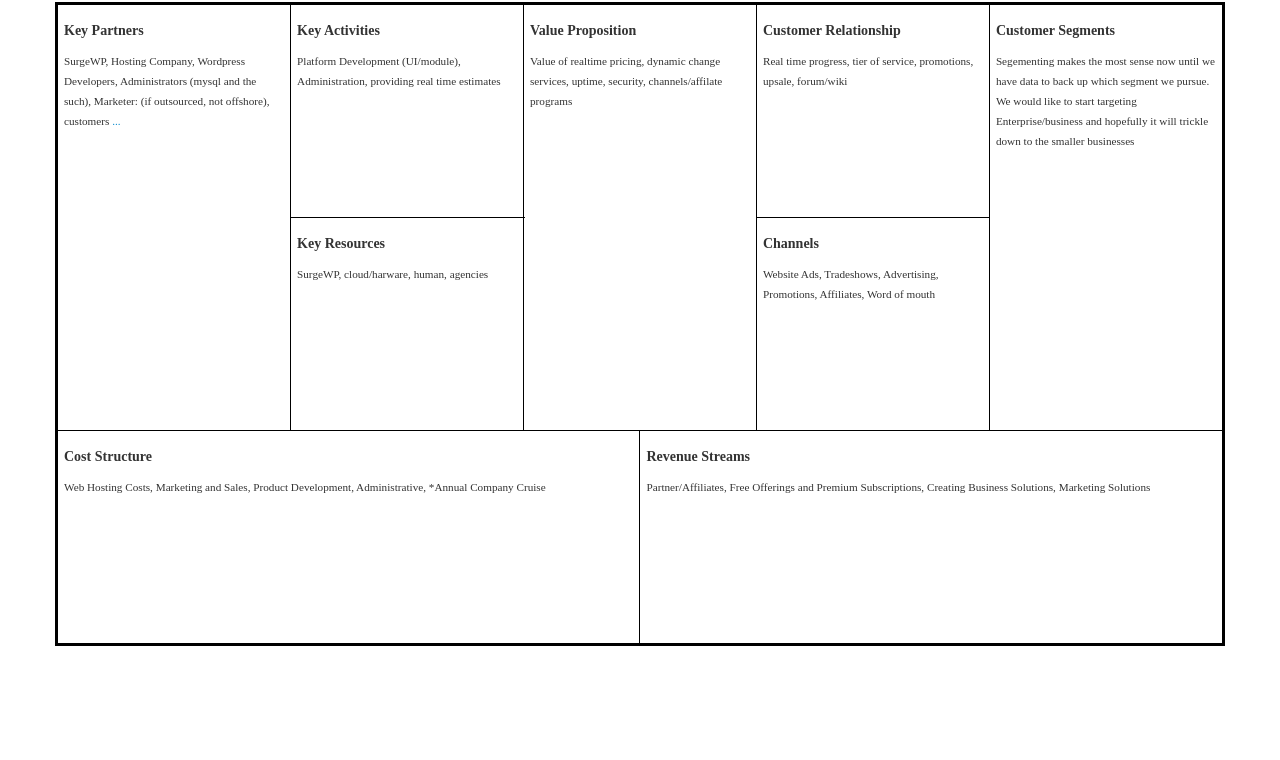
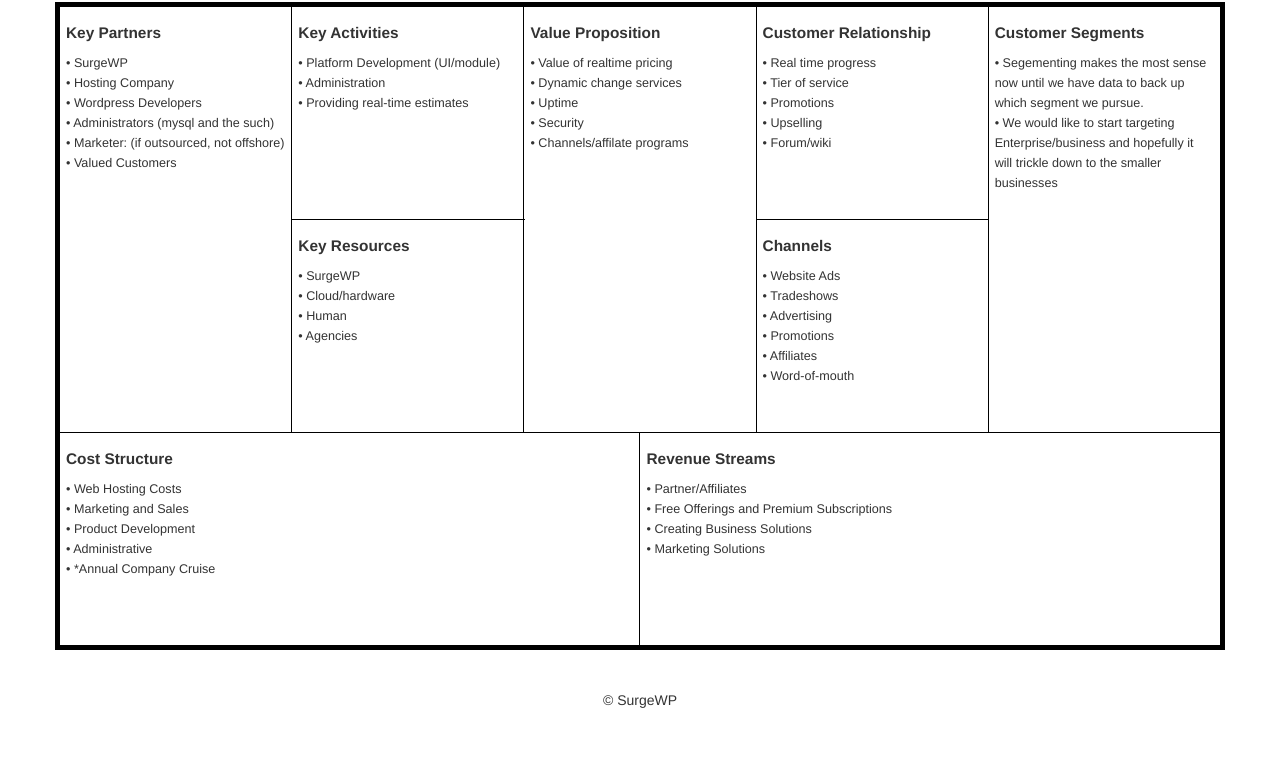
Before and after one commit to trevynmace/CalculatorBusinessModelCanvas, a plain HTML site: page index.html in a window 1280 px wide. Shown: the part 58-818 px from the top of the page. Drawn offline with Linux system fonts and the light colour scheme; a web font is replaced by a local one.

Commit message:
dev: playing around with formatting in the css. Added bullets too. fancy, fancy bullets.

```diff
--- a/css/canvas.css
+++ b/css/canvas.css
@@ -1,9 +1,9 @@
-BODY {font-family: 'Headland One', serif;}
+BODY {font-family: 'Helvetica', serif;}
 
 H1 {font-weight: 900;}
 
 #bizcanvas {
-  border: 3px solid black;
+  border: 5px solid black;
   width: 100%;
 }
 
@@ -14,10 +14,9 @@ H1 {font-weight: 900;}
   padding: 6px;
 }
 
-
 #bizcanvas H4 {
   font-weight: 700;
-  font-size: 1em;
+  font-size: 1.1em;
 }
 
 #bizcanvas H5 {
@@ -26,6 +25,10 @@ H1 {font-weight: 900;}
 }
 
 #bizcanvas p {
+  font-weight: 400;
+  font-size: 0.9em;
+}
+
+.copy {
   font-weight: 300;
-  font-size: 0.8em;
 }
--- a/index.html
+++ b/index.html
@@ -19,52 +19,136 @@
         <tr>
           <td colspan="2" rowspan="2">
             <h4>Key Partners</h4>
-            <p>SurgeWP, Hosting Company, Wordpress Developers, Administrators (mysql and the such), Marketer: (if outsourced, not offshore), customers
-            <a class=""
+            <p>
+              &bullet; SurgeWP
+            <br>
+              &bullet; Hosting Company
+            <br>
+              &bullet; Wordpress Developers
+            <br>
+              &bullet; Administrators (mysql and the such)
+            <br>
+              &bullet; Marketer: (if outsourced, not offshore)
+            <br>
+              &bullet; Valued Customers
+            <!--<a class=""
               data-original-title="More details"
               data-content="And here's some amazing content. It's very engaging. right?"
               data-placement="bottom"
-              rel="popover" href="#">...</a>
+              rel="popover" href="#">...</a>-->
             </p>
           </td>
           <td colspan="2">
             <h4>Key Activities</h4>
-            <p>Platform Development (UI/module), Administration, providing real time estimates</p>
+            <p>
+              &bullet; Platform Development (UI/module)
+            <br>
+              &bullet; Administration
+            <br>
+              &bullet; Providing real-time estimates
+            </p>
           </td>
           <td colspan="2" rowspan="2">
             <h4>Value Proposition</h4>
-            <p>Value of realtime pricing, dynamic change services, uptime, security, channels/affilate programs</p>
+            <p>
+              &bullet; Value of realtime pricing
+            <br>
+              &bullet; Dynamic change services
+            <br>
+              &bullet; Uptime
+            <br>
+              &bullet; Security
+            <br>
+              &bullet; Channels/affilate programs
+            </p>
           </td>
           <td colspan="2">
             <h4>Customer Relationship</h4>
-            <p>Real time progress, tier of service, promotions, upsale, forum/wiki</p>
+            <p>
+              &bullet; Real time progress
+            <br>
+              &bullet; Tier of service
+            <br>
+              &bullet; Promotions
+            <br>
+              &bullet; Upselling
+            <br>
+              &bullet; Forum/wiki
+            </p>
           </td>
           <td colspan="2" rowspan="2">
             <h4>Customer Segments</h4>
-            <p>Segementing makes the most sense now until we have data to back up which segment we pursue. We would like to start targeting Enterprise/business and hopefully it will trickle down to the smaller businesses</p>
+            <p>
+              &bullet; Segementing makes the most sense now until we have data to back up which segment we pursue.
+            <br>
+              &bullet; We would like to start targeting Enterprise/business and hopefully it will trickle down to the smaller businesses
+            </p>
           </td>
         </tr>
         <tr>
           <td colspan="2">
             <h4>Key Resources</h4>
-            <p>SurgeWP, cloud/harware, human, agencies</p>
+            <p>
+              &bullet; SurgeWP
+            <br>
+              &bullet; Cloud/hardware
+            <br>
+              &bullet; Human
+            <br>
+              &bullet; Agencies
+            </p>
           </td>
           <td colspan="2">
             <h4>Channels</h4>
-            <p>Website Ads, Tradeshows, Advertising, Promotions, Affiliates, Word of mouth</p>
+            <p>
+              &bullet; Website Ads
+            <br>
+              &bullet; Tradeshows
+            <br>
+              &bullet; Advertising
+            <br>
+              &bullet; Promotions
+            <br>
+              &bullet; Affiliates
+            <br>
+              &bullet; Word-of-mouth
+            </p>
           </td>
         </tr>
         <tr>
           <td colspan="5">
             <h4>Cost Structure</h4>
-            <p>Web Hosting Costs, Marketing and Sales, Product Development, Administrative, *Annual Company Cruise</p>
+            <p>
+              &bullet; Web Hosting Costs
+            <br>
+              &bullet; Marketing and Sales
+            <br>
+              &bullet; Product Development
+            <br>
+              &bullet; Administrative
+            <br>
+              &bullet; *Annual Company Cruise
+            </p>
           </td>
           <td colspan="5">
             <h4>Revenue Streams</h4>
-            <p>Partner/Affiliates, Free Offerings and Premium Subscriptions, Creating Business Solutions, Marketing Solutions</p>
+            <p>
+              &bullet; Partner/Affiliates
+            <br>
+              &bullet; Free Offerings and Premium Subscriptions
+            <br>
+              &bullet; Creating Business Solutions
+            <br>
+              &bullet; Marketing Solutions
+            </p>
           </td>
         </tr>
       </table>
+      <br>
+      <br>
+        <center/><p class="copy">&copy; SurgeWP</p>
+      <br>
+      <br>
       <!-- /Canvas -->
     </div>
 
```
